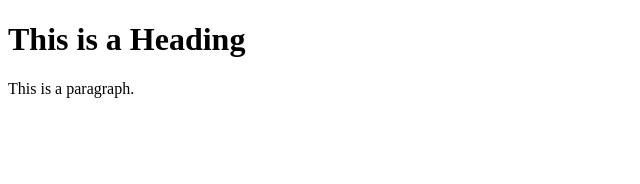
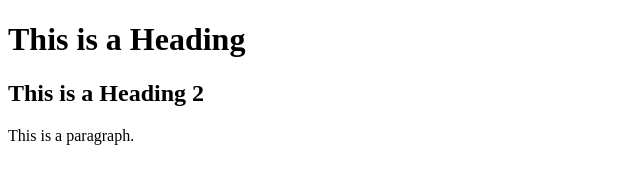
Before and after one commit to ranjithrajbr/scenario-1, a plain HTML site: page index.html in a window 1280 px wide. Shown: the whole page, without its empty margins (0-640 px from the left). Drawn offline with Linux system fonts and the light colour scheme.

Commit message:
added new heading

```diff
--- a/index.html
+++ b/index.html
@@ -5,6 +5,7 @@
   </head>
   <body>
     <h1>This is a Heading</h1>
+    <h2>This is a Heading 2</h2>
     <p>This is a paragraph.</p>
   </body>
 </html>
```
